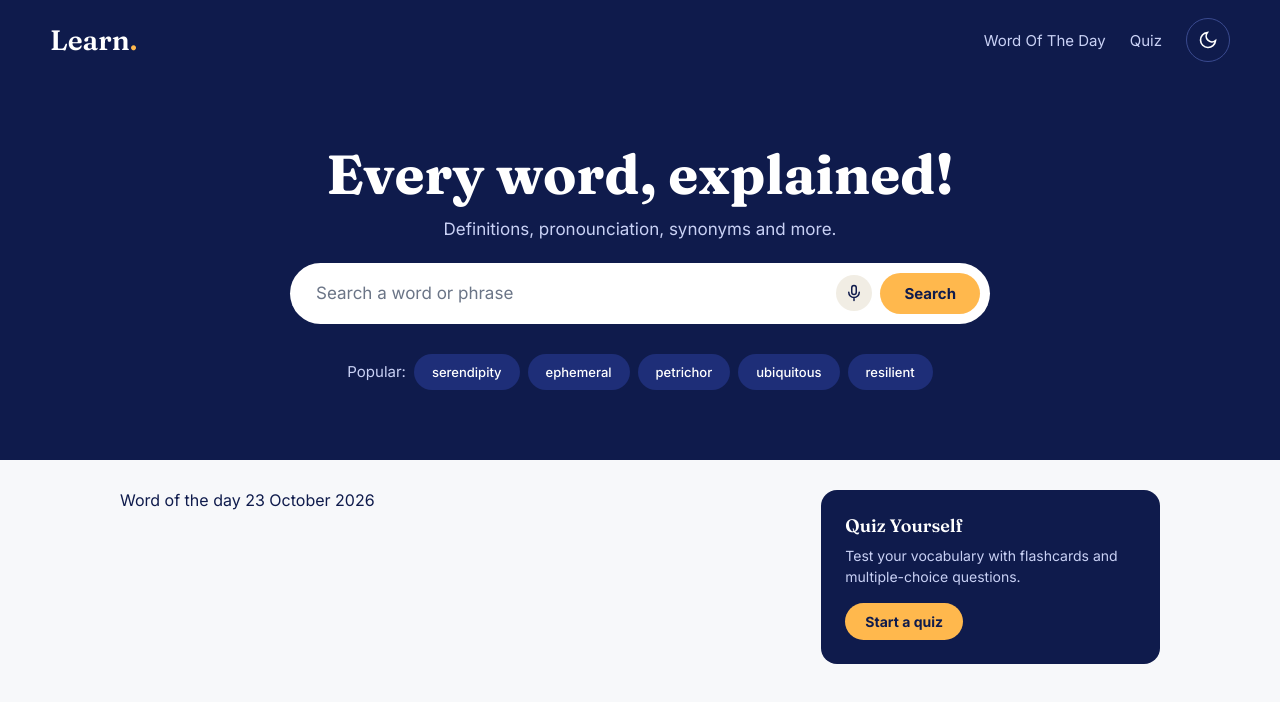
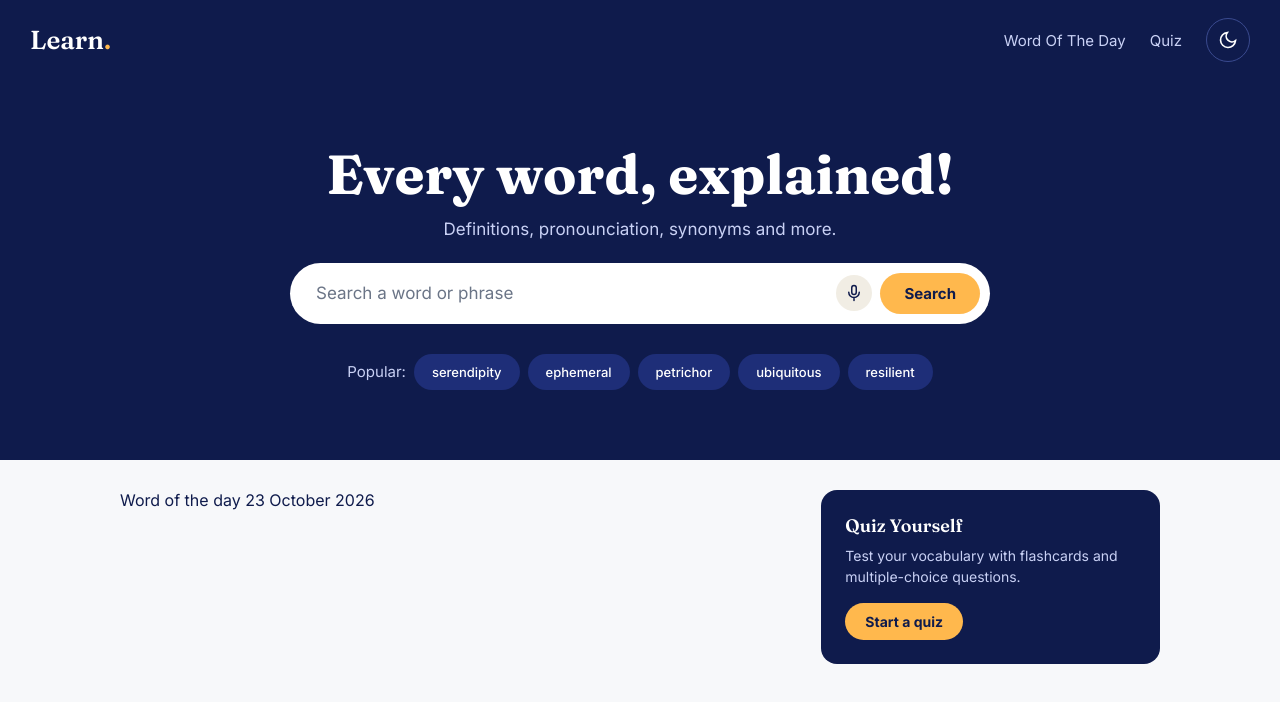
Before and after one commit to Mandi-Lekalakala/react-dictionary, a React (Vite) app: page / in a window 1280 px wide. Shown: the top 702 px of the page. Built offline with nearby package versions, Linux system fonts and the light colour scheme.

Commit message:
updated font-size in navbar

```diff
--- a/src/styles/navbar.css
+++ b/src/styles/navbar.css
@@ -2,13 +2,13 @@
   display: flex;
   align-items: center;
   justify-content: space-between;
-  padding: 18px 50px;
+  padding: 18px 30px;
   background: var(--navy);
 }
 
 .navbar-logo {
   font-family: var(--font-heading);
-  font-size: 28px;
+  font-size: 26px;
   font-weight: 600;
   color: #ffffff;
 }
```
